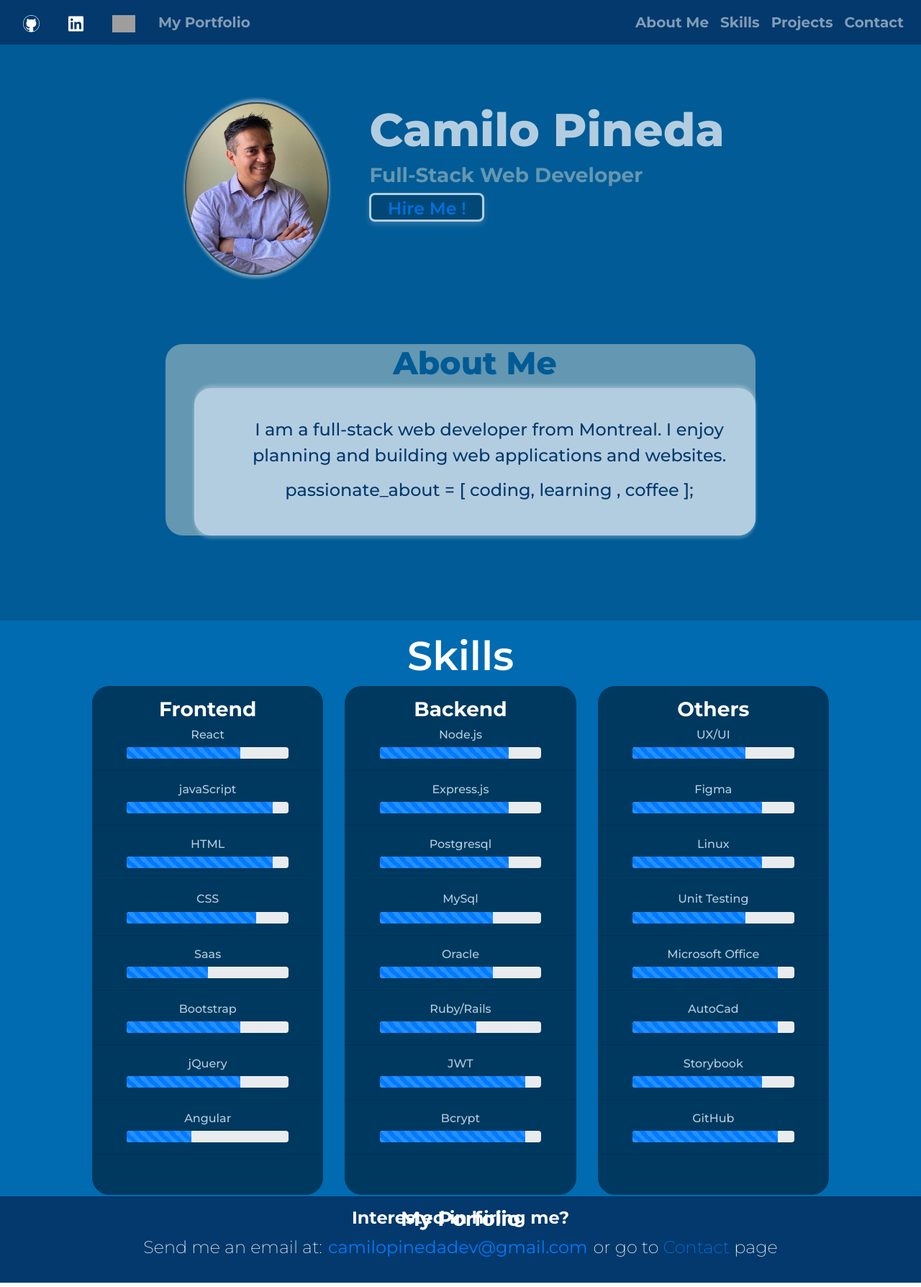
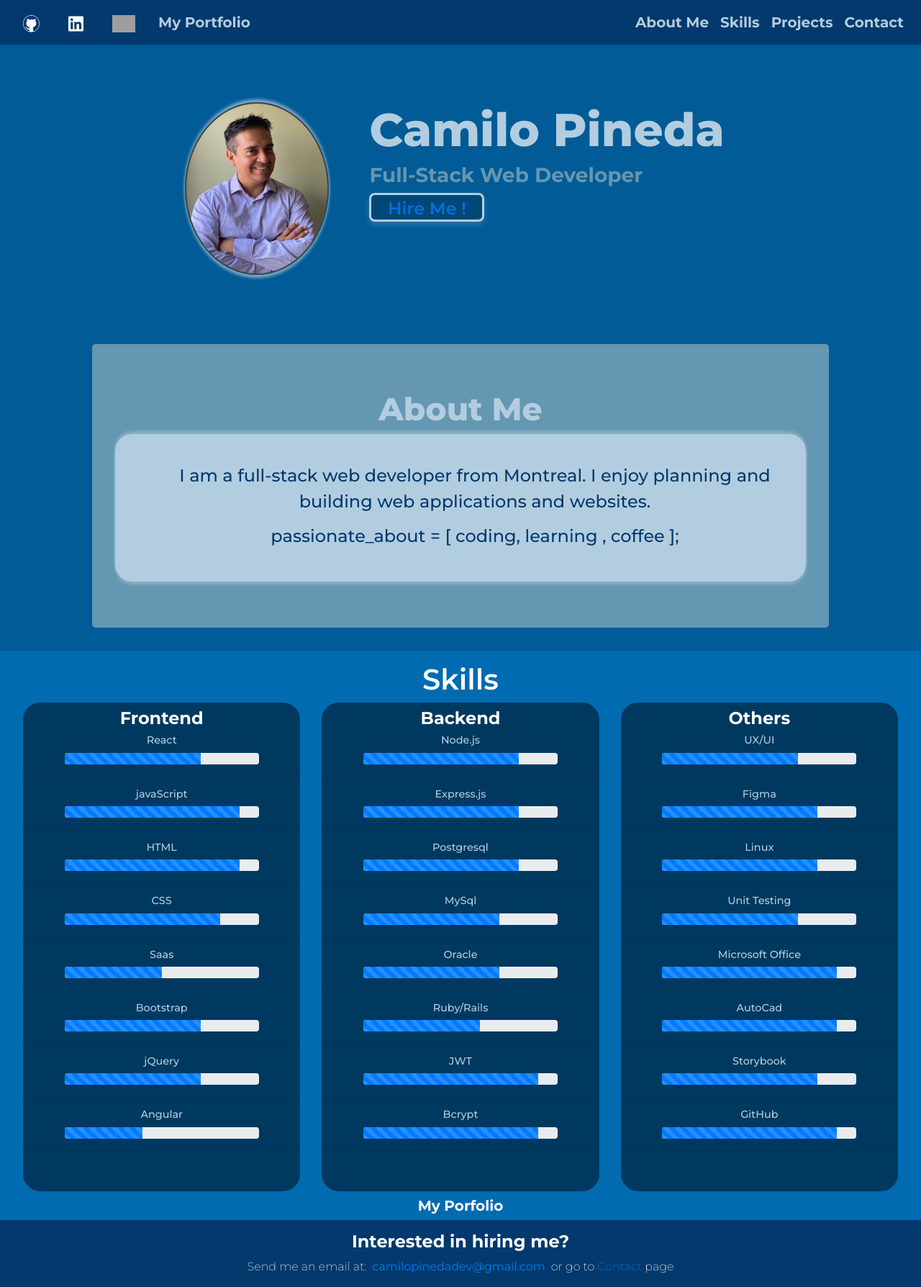
Before and after one commit to DragonMess/Portfolio, a React (Create React App) app: page / in a window 1280 px wide. Shown: the whole page at 72% size. Built offline with nearby package versions, Linux system fonts and the light colour scheme; grey boxes are pictures that could not be loaded.

Commit message:
fix some bugs with responsif mobile

```diff
--- a/src/Home.css
+++ b/src/Home.css
@@ -3,6 +3,12 @@ header {
   width: 80%;
   margin-left: auto;
   margin-right: auto;
+}
+@media (max-width: 700px) {
+  header {
+    margin-top: 3vh;
+    width: 100%;
+  }
 }
 .img-circle {
   width: 25vh;
@@ -60,9 +66,7 @@ header {
   margin-top: 12vh;
   margin-bottom: 5vh;
   padding-left: 5vh;
-  width: 80%;
-
-  background: #6497b1;
+  background: #6497b1 !important;
   border-radius: 3vh;
 }
 .rect-back h2 {
@@ -70,7 +74,7 @@ header {
   font-style: normal;
   font-weight: 800;
   font-size: 5.5vh;
-  color: #005b96;
+  color: #b3cde0;
 }
 .rect-front {
   margin-left: auto;
@@ -102,37 +106,37 @@ header {
   color: #03396c;
 }
 
-.botton-article {
-  height: 100vh;
+.bottom-article {
+  min-height: 100vh;
   background: #006bb1;
 }
 .allCategories {
   margin-top: -2vh;
   margin-left: auto;
   margin-right: auto;
-  width: 80%;
+  width: 95%;
 }
 .categories {
   background-color: #00395f;
   color: #b3cde0;
   border-radius: 3vh;
-  margin-bottom: 2vh;
+  margin-bottom: 1vh;
   padding-bottom: 5vh;
 }
 .categories h2 {
   font-family: Montserrat;
   font-style: normal;
   font-weight: bold;
-  font-size: 3.5vh;
+  font-size: 3vh;
   text-align: center;
   color: #ffffff;
-  padding-top: 2vh;
+  padding-top: 1vh;
   padding-bottom: -1vh;
 }
 .categories h4 {
   font-family: Montserrat;
   font-style: normal;
-  font-size: 2vh;
+  font-size: 1.8vh;
   text-align: center;
   color: #b3cde0;
 }
@@ -140,17 +144,17 @@ header {
   font-family: Montserrat;
   font-style: normal;
   font-weight: 600;
-  font-size: 7vh;
+  font-size: 5vh;
   text-align: center;
   color: #ffffff;
   padding-top: 2vh;
   padding-bottom: 2vh;
 }
-footer {
+/* footer {
   background-color: #03396c;
   bottom: 0;
   width: 100%;
-  height: 15vh; /* Footer height */
+  height: 10vh;
   font-family: Montserrat;
   font-style: normal;
   font-weight: 200;
@@ -167,10 +171,11 @@ footer h2 {
   font-size: 3vh;
   text-align: center;
   color: #ffffff;
-}
+} */
 
 .myProgressBar {
   width: 70%;
+  margin-bottom: 0 !important;
   margin-left: auto;
   margin-right: auto;
 }
@@ -178,7 +183,7 @@ footer h2 {
   font-family: Montserrat;
   font-style: normal;
   font-weight: bold;
-  font-size: 3.5vh;
+  font-size: 2.5vh;
   text-align: center;
   color: #ffffff;
   padding-top: 0.1vh;
--- a/src/Home.jsx
+++ b/src/Home.jsx
@@ -1,5 +1,5 @@
 import React, { useState } from "react";
-import { Col, ProgressBar, Row } from "react-bootstrap";
+import { Button, Col, Jumbotron, ProgressBar, Row } from "react-bootstrap";
 import Footer from "./components/Footer";
 import "./Home.css";
 const srcImage = "./images/PhotoCamilo.jpg";
@@ -49,19 +49,20 @@ function Home() {
           </Row>
         </header>
         <div className="aboutContainer">
-          <div className="rect-back">
-            <h2>About Me</h2>
-            <div className="rect-front">
+
+          <Jumbotron className="rect-back">
+  <h2>About Me</h2>
+           <div className="rect-front">
               <p>
                 I am a full-stack web developer from Montreal. I enjoy planning
                 and building web applications and websites.
               </p>
               <h5>passionate_about = [ coding, learning , coffee ];</h5>
             </div>
-          </div>
+</Jumbotron>
         </div>
       </article>
-      <article className="botton-article" id="skills">
+      <article className="bottom-article" id="skills">
         <h2 className="titreCategories">Skills</h2>
         <div className="allCategories">
           <Row>
@@ -153,10 +154,11 @@ function Home() {
               </div>
             </Col>
           </Row>
-          <div className="portfolioLink"><a href="/projects"><h2>My Porfolio</h2></a></div>
+ <div className="portfolioLink"><a href="/projects"><h2>My Porfolio</h2></a></div>
         </div>
+        <Footer></Footer>
       </article>
-      <Footer></Footer>
+
     </>
   );
 }
--- a/src/components/Footer.css
+++ b/src/components/Footer.css
@@ -2,14 +2,15 @@ footer {
   background-color: #03396c;
   bottom: 0;
   width: 100%;
-  height: 15vh; /* Footer height */
+  min-height: 2vh; /* Footer height */
   font-family: Montserrat;
   font-style: normal;
   font-weight: 200;
-  font-size: 3vh;
+  font-size: 2vh;
   text-align: center;
   color: #ffffff;
   padding-top: 2vh;
+  padding-bottom: 2vh;
 }
 footer h2 {
   font-family: Montserrat;
@@ -24,3 +25,31 @@ footer h2 {
   margin-left: 1vh;
   margin-right: 1vh;
 }
+/* @media (min-width: 700px) {
+  footer {
+    background-color: #03396c;
+    bottom: 0;
+    width: 100%;
+    min-height: 15vh;
+    font-family: Montserrat;
+    font-style: normal;
+    font-weight: 200;
+    font-size: 3vh;
+    text-align: center;
+    color: #ffffff;
+    padding-top: 2vh;
+  }
+  footer h2 {
+    font-family: Montserrat;
+
+    font-style: normal;
+    font-weight: bold;
+    font-size: 3vh;
+    text-align: center;
+    color: #ffffff;
+  }
+  .mailLink {
+    margin-left: 1vh;
+    margin-right: 1vh;
+  }
+} */
--- a/src/components/Navigation.css
+++ b/src/components/Navigation.css
@@ -13,3 +13,12 @@
   margin-left: 1vh;
   color: white;
 }
+.color-nav {
+  color: #b3cde0 !important;
+  /* background-color: white; */
+}
+
+.color-nav:hover {
+  color: white !important;
+  /* background-color: white; */
+}
--- a/src/components/Navigation.jsx
+++ b/src/components/Navigation.jsx
@@ -29,13 +29,13 @@ function Navigation() {
             <Nav.Link href="https://www.facebook.com/WebDeveloper-C-P-111491687200022">
               <img src="/images/facebook.svg" className="iconSocial" />
             </Nav.Link>
-            <Nav.Link href="/">My Portfolio</Nav.Link>
+            <Nav.Link className="color-nav" href="/">My Portfolio</Nav.Link>
           </Nav>
           <Nav>
-            <Nav.Link href="/">About Me</Nav.Link>
-            <Nav.Link href="./#skills">Skills</Nav.Link>
-            <Nav.Link href="/projects">Projects</Nav.Link>
-            <Nav.Link href="/contact">Contact</Nav.Link>
+            <Nav.Link className="color-nav" href="/">About Me</Nav.Link>
+            <Nav.Link className="color-nav" href="./#skills">Skills</Nav.Link>
+            <Nav.Link className="color-nav" href="/projects">Projects</Nav.Link>
+            <Nav.Link className="color-nav" href="/contact">Contact</Nav.Link>
           </Nav>
         </Navbar.Collapse>
       </Navbar>
--- a/src/index.css
+++ b/src/index.css
@@ -1,13 +1,20 @@
-body {
+html {
+  box-sizing: border-box;
+}
+body,
+:root {
   margin: 0;
-  font-family: -apple-system, BlinkMacSystemFont, 'Segoe UI', 'Roboto', 'Oxygen',
-    'Ubuntu', 'Cantarell', 'Fira Sans', 'Droid Sans', 'Helvetica Neue',
+  padding: 0;
+  height: 100vh;
+  background-color: #005b96;
+  font-family: -apple-system, BlinkMacSystemFont, "Segoe UI", "Roboto", "Oxygen",
+    "Ubuntu", "Cantarell", "Fira Sans", "Droid Sans", "Helvetica Neue",
     sans-serif;
   -webkit-font-smoothing: antialiased;
   -moz-osx-font-smoothing: grayscale;
 }
 
 code {
-  font-family: source-code-pro, Menlo, Monaco, Consolas, 'Courier New',
+  font-family: source-code-pro, Menlo, Monaco, Consolas, "Courier New",
     monospace;
 }
```
